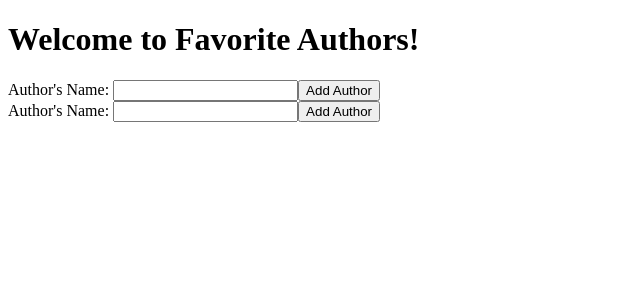
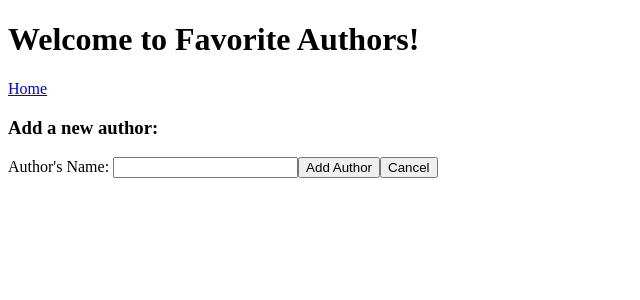
Before and after one commit to SamRabling/authors_MEAN, an Angular app in the folder Angular/: page /authors/new in a window 1280 px wide. Shown: the top 300 px of the page, without its empty margins (0-640 px from the left). Built offline with nearby package versions, Linux system fonts and the light colour scheme.

Commit message:
working on front end and navigation

```diff
--- a/Angular/src/app/app.component.html
+++ b/Angular/src/app/app.component.html
@@ -2,6 +2,4 @@
     Welcome to {{ title }}!
   </h1>
 
-<app-new-author-form></app-new-author-form>
-
 <router-outlet></router-outlet>
--- a/Angular/src/app/http.service.ts
+++ b/Angular/src/app/http.service.ts
@@ -20,7 +20,7 @@ export class HttpService {
     return this._http.post(`/authors/${id}`, updatedAuthor);
   }
 
-  deleteAuthor(destroyedAuthor) {
-    return this._http.post(`/authors/remove/${destroyedAuthor._id}`, destroyedAuthor);
+  deleteAuthor(id: string, destroyedAuthor) {
+    return this._http.post(`/authors/remove/${id}`, destroyedAuthor);
   }
 }
--- a/Angular/src/app/index/index.component.html
+++ b/Angular/src/app/index/index.component.html
@@ -1,4 +1,5 @@
-<h5>We have quotes by the following authors:</h5>
+<h3>We have quotes by the following authors:</h3>
+<a [routerLink]="['authors/new']">Add a new author</a>
 
 <table>
   <tr>
@@ -8,8 +9,8 @@
   <tr *ngFor = "let author of authors">
     <td>{{author.name}}</td>
     <td>
-      <button>Edit </button>
-      <button>Delete </button>
+      <button [routerLink]="['authors/edit', author['id']]">Edit </button>
+      <button (click)="removeAuthor(author._id)">Delete </button>
     </td>
   </tr>
 </table>
--- a/Angular/src/app/index/index.component.ts
+++ b/Angular/src/app/index/index.component.ts
@@ -26,6 +26,7 @@ export class IndexComponent implements OnInit {
   }
 
     removeAuthor(id: string) {
+      console.log(id);
       const observable = this._httpService.deleteAuthor(id);
       observable.subscribe(data => {
         console.log('delete task', data);
--- a/Angular/src/app/new-author-form/new-author-form.component.html
+++ b/Angular/src/app/new-author-form/new-author-form.component.html
@@ -1,4 +1,7 @@
+<a [routerLink]="['/']">Home</a>
+
+<h3>Add a new author:</h3>
 <form (submit)= "addAuthor()">
   Author's Name: <input type="text" name="newAuthor['name']" [(ngModel)]="newAuthor['name']" />
-  <input type="submit" value="Add Author">
+  <input type="submit" value="Add Author"><button [routerLink]="['/']">Cancel</button>
 </form>
```
